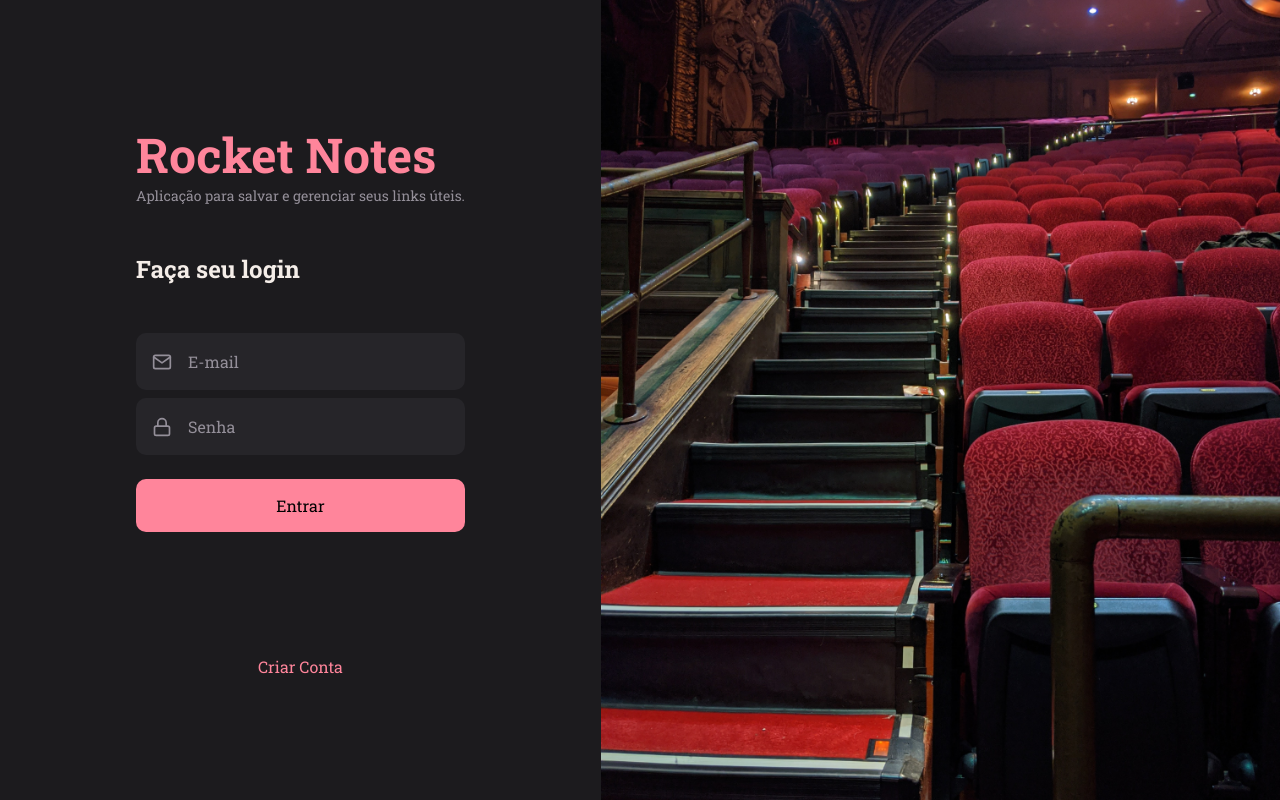
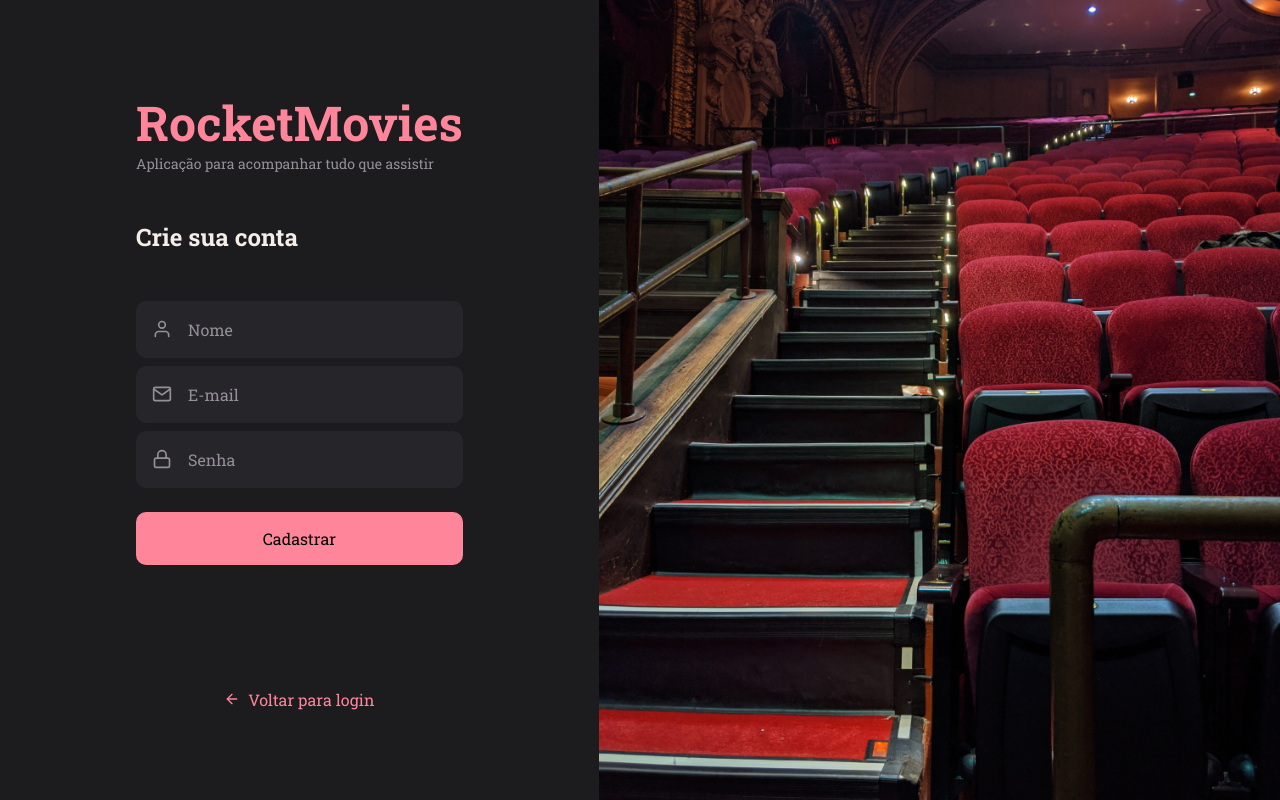
Before and after one commit to thiagoshibata/explorer-frontend-movies, a React (Vite) app: page / in a window 1280 px wide. Built offline with nearby package versions, Linux system fonts and the light colour scheme.

Commit message:
feat: finalized SignUp page

```diff
--- a/src/main.jsx
+++ b/src/main.jsx
@@ -5,13 +5,13 @@
 import GlobalStyles from "./styles/global"
 import theme from "./styles/theme"
 
-import { SignIn } from "./pages/SignIn"
+import { SignUp } from "./pages/SignUp"
 
 ReactDOM.createRoot(document.getElementById("root")).render(
   <React.StrictMode>
     <ThemeProvider theme={theme}>
       <GlobalStyles />
-      <SignIn />
+      <SignUp />
     </ThemeProvider>
   </React.StrictMode>
 )
--- /dev/null
+++ b/src/pages/SignUp/index.jsx
@@ -0,0 +1,26 @@
+import { Container, Form, Background } from "./styles"
+import {FiUser ,FiMail, FiLock, FiArrowLeft } from "react-icons/fi"
+
+import { Button } from "../../components/Button"
+import { Input } from "../../components/Input"
+
+export function SignUp() {
+  return (
+    <Container>
+      <Form>
+        <h1>RocketMovies</h1>
+        <p>Aplicação para acompanhar tudo que assistir</p>
+        <h2>Crie sua conta</h2>
+        <Input icon={FiUser} type="text" placeholder="Nome" />
+        <Input icon={FiMail} type="text" placeholder="E-mail" />
+        <Input icon={FiLock} type="password" placeholder="Senha" />
+        <Button title="Cadastrar" />
+        <a href="/">
+          <FiArrowLeft />
+          <span>Voltar para login</span>
+        </a>
+      </Form>
+      <Background />
+    </Container>
+  )
+}
--- /dev/null
+++ b/src/pages/SignUp/styles.js
@@ -0,0 +1,44 @@
+import styled from "styled-components"
+import BackgroundImg from "../../assets/bg.png"
+
+export const Container = styled.div`
+  height: 100vh;
+  display: flex;
+  align-items: stretch;
+`
+
+export const Form = styled.form`
+  padding: 0 136px;
+  display: flex;
+  flex-direction: column;
+  justify-content: center;
+
+  > h1 {
+    font-size: 48px;
+    color: ${({ theme }) => theme.COLORS.SALMON};
+  }
+
+  > h2 {
+    font-size: 24px;
+    margin: 48px 0;
+  }
+  > p {
+    font-size: 14px;
+    color: ${({ theme }) => theme.COLORS.GRAY_800};
+  }
+
+  > a {
+    display: flex;
+    align-items: center;
+    gap: 8px;
+    justify-content: center;
+    margin-top: 124px;
+    color: ${({ theme }) => theme.COLORS.SALMON};
+  }
+`
+
+export const Background = styled.div`
+  flex: 1;
+  background: url(${BackgroundImg}) no-repeat center center;
+  background-size: cover;
+`
```
